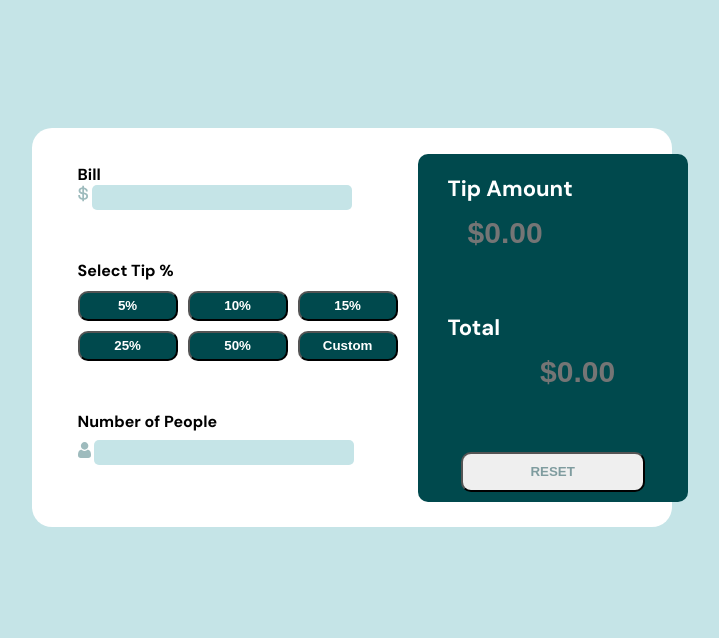
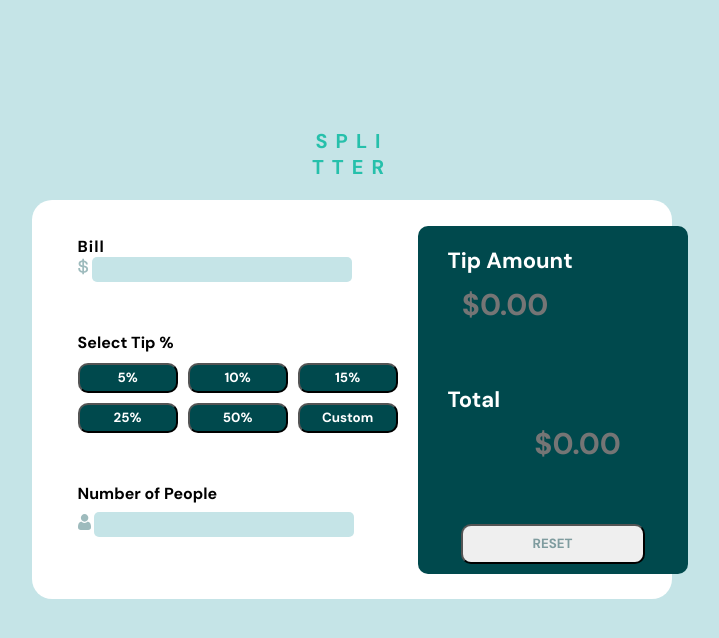
Before and after one commit to Prasad-178/Tip-Calculator-App, a plain HTML site: page index.html in a window 1280 px wide. Shown: the whole page, without its empty margins (288-1007 px from the left). Drawn offline with Linux system fonts and the light colour scheme.

Commit message:
css touchups and better designing

```diff
--- a/index.html
+++ b/index.html
@@ -19,8 +19,8 @@
   <link href="https://fonts.googleapis.com/css2?family=DM+Sans:wght@400;700&display=swap" rel="stylesheet">
 </head>
 <body>
-  <!-- <span class="split">SPLI</span> <br>
-  <span class="split">TTER</span> -->
+  <p class="outside">SPLI</p>
+  <p class="outside">TTER</p>
   <div class="bigbox">
       <div class="leftbox">
         <div class="billinput">
--- a/styles.css
+++ b/styles.css
@@ -2,6 +2,7 @@
     padding: 0px;
     margin: 0px;
     box-sizing: border-box;
+    font-family: 'DM Sans', sans-serif;
 }
 
 body {
@@ -9,13 +10,21 @@ body {
     background-color: hsl(185, 41%, 84%);
     font-family: 'DM Sans', sans-serif;
     font-weight: 700;
+    margin-top: 10%;
+}
 
-    margin-top: 10%;
+.outside {
+    text-align: center;
+    font-size: 20px;
+    font-weight: 700;
+    color: hsl(172, 67%, 45%);
+    letter-spacing: 8px;
 }
 
 .bigbox {
     display: flex;
     background-color: white;
+    margin-top: 20px;
     margin-right: 25%;
     margin-left: 25%;
     border-radius: 20px;
@@ -50,6 +59,7 @@ input[type=number] {
 
 .billinput p{
     text-align: left;
+    letter-spacing: 1px;
 }
 
 .billinput div{
@@ -70,6 +80,7 @@ input[type=number] {
     width: 260px;
     text-align: center;
     font-size: medium;
+    font-family: Georgia, 'Times New Roman', Times, serif;
 }
 
 .billinput span{
```
